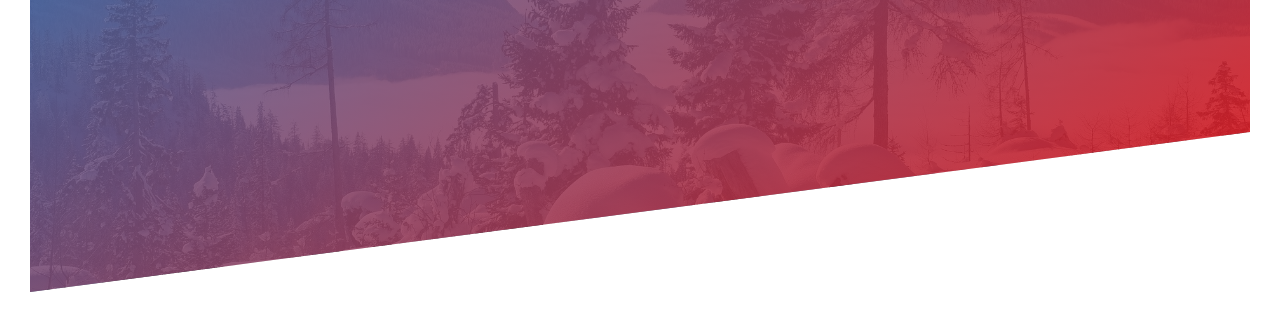
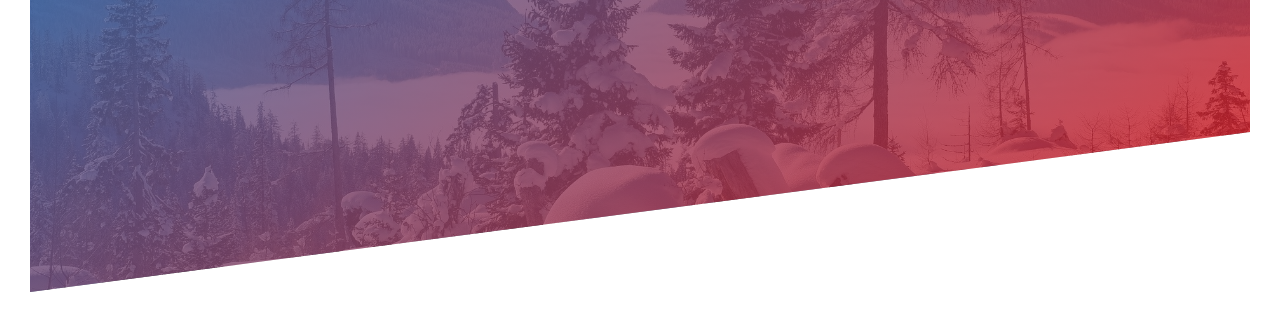
Before and after one commit to samir101010/css-demo-project, a plain HTML site: page index.html in a window 1280 px wide. Shown: the part 498-820 px from the top of the page. Drawn offline with Linux system fonts and the light colour scheme.

Commit message:
inage and color add

```diff
--- a/index.html
+++ b/index.html
@@ -20,5 +20,6 @@
         </h1>
       </div>
     </header>
+    <script src="app.js"></script>
   </body>
 </html>
--- a/style.css
+++ b/style.css
@@ -18,7 +18,7 @@ body {
   background-image: linear-gradient(
       to right bottom,
       rgba(5, 138, 220, 0.868),
-      rgba(235, 18, 18, 0.91)
+      rgba(235, 18, 18, 0.8)
     ),
     url("../img/nature.jpg");
   background-size: cover;
```
